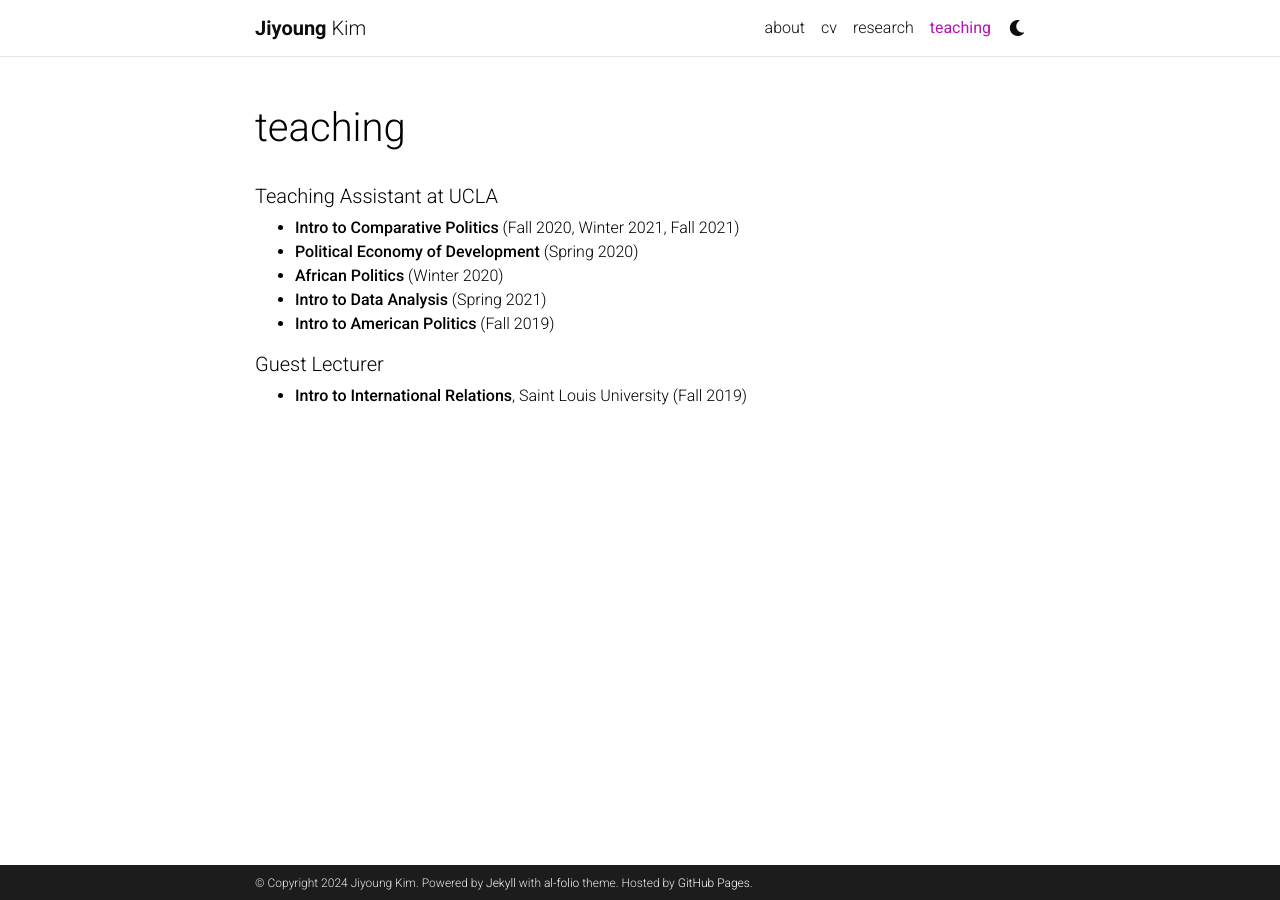
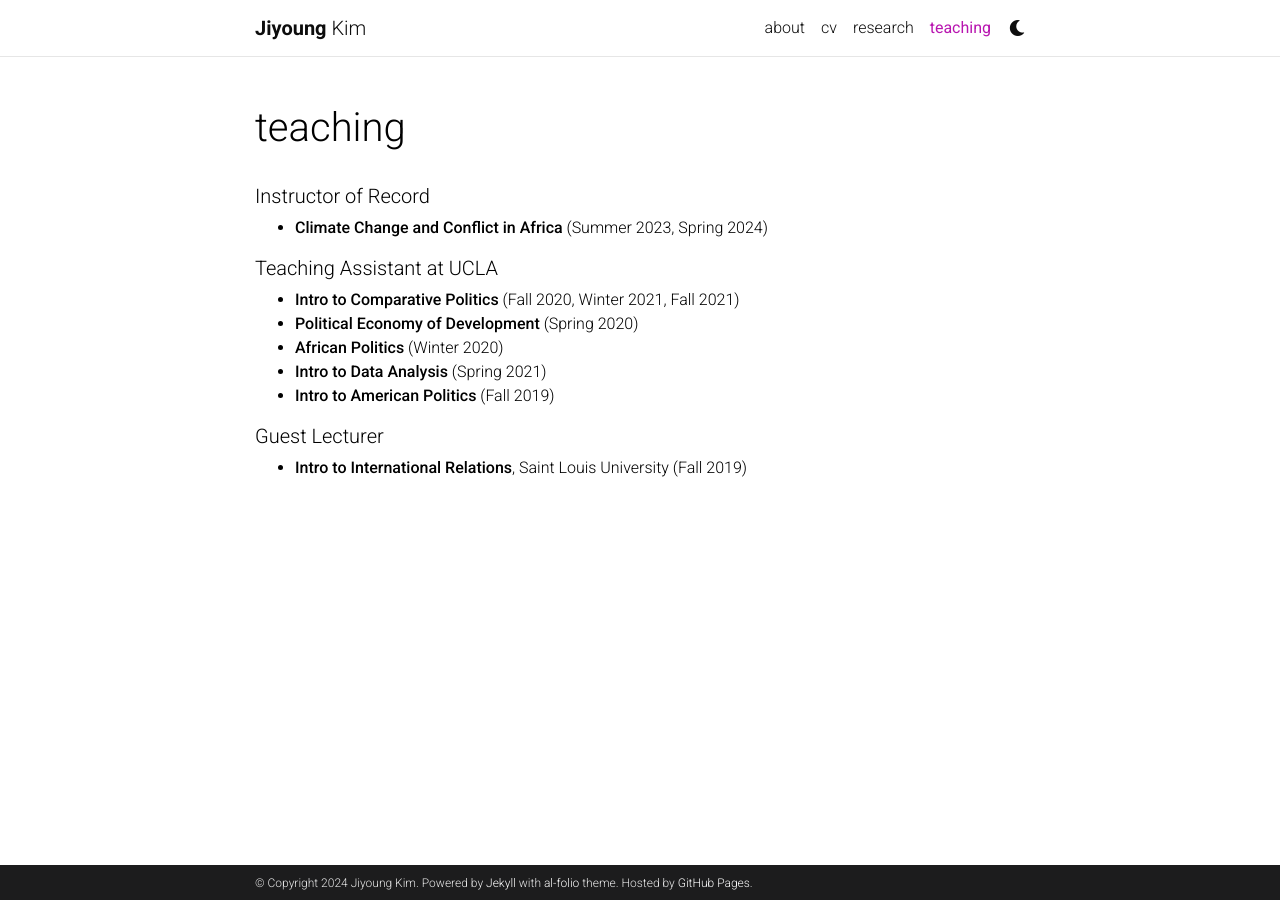
Before and after one commit to jiyoungestherkim/jiyoungestherkim.github.io, a Jekyll site: the page built from _pages/teaching.md, in a window 1280 px wide. Built offline with Jekyll 4.4.1, drawn with Linux system fonts in a browser that asks for light colours; comment, search, counter and statistics services are not loaded; a style sheet for code colours, icons or effects is not loaded.

Commit message:
Update teaching.md

```diff
--- a/_pages/teaching.md
+++ b/_pages/teaching.md
@@ -6,6 +6,10 @@ description: # Please contact me for syllabi or course materials
 nav: true
 nav_order: 4
 ---
+
+##### Instructor of Record
+
+- **Climate Change and Conflict in Africa** (Summer 2023, Spring 2024)
 
 ##### Teaching Assistant at UCLA
 
```
